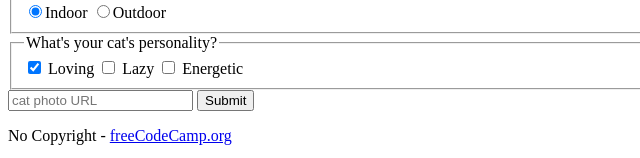
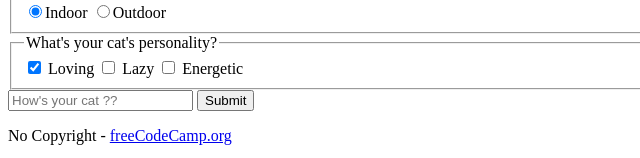
Before and after one commit to Sreekarthik7/Cat-Photo-App, a plain HTML site: page index.html in a window 1280 px wide. Shown: the part 1704-1862 px from the top of the page, 0-640 px from the left. Drawn offline with Linux system fonts and the light colour scheme.

Commit message:
Update index.html

```diff
--- a/index.html
+++ b/index.html
@@ -63,7 +63,7 @@
                 <input type="checkbox" value="energetic" id="energetic" name="personality">
                 <label for="energetic">Energetic</label>
             </fieldset>
-            <input type="text" name="catphotourl" placeholder="cat photo URL" required>
+            <input type="text" name="catphotourl" placeholder="How's your cat ??" required>
             <button type="submit">Submit</button>
         </form>
     </section>
```
